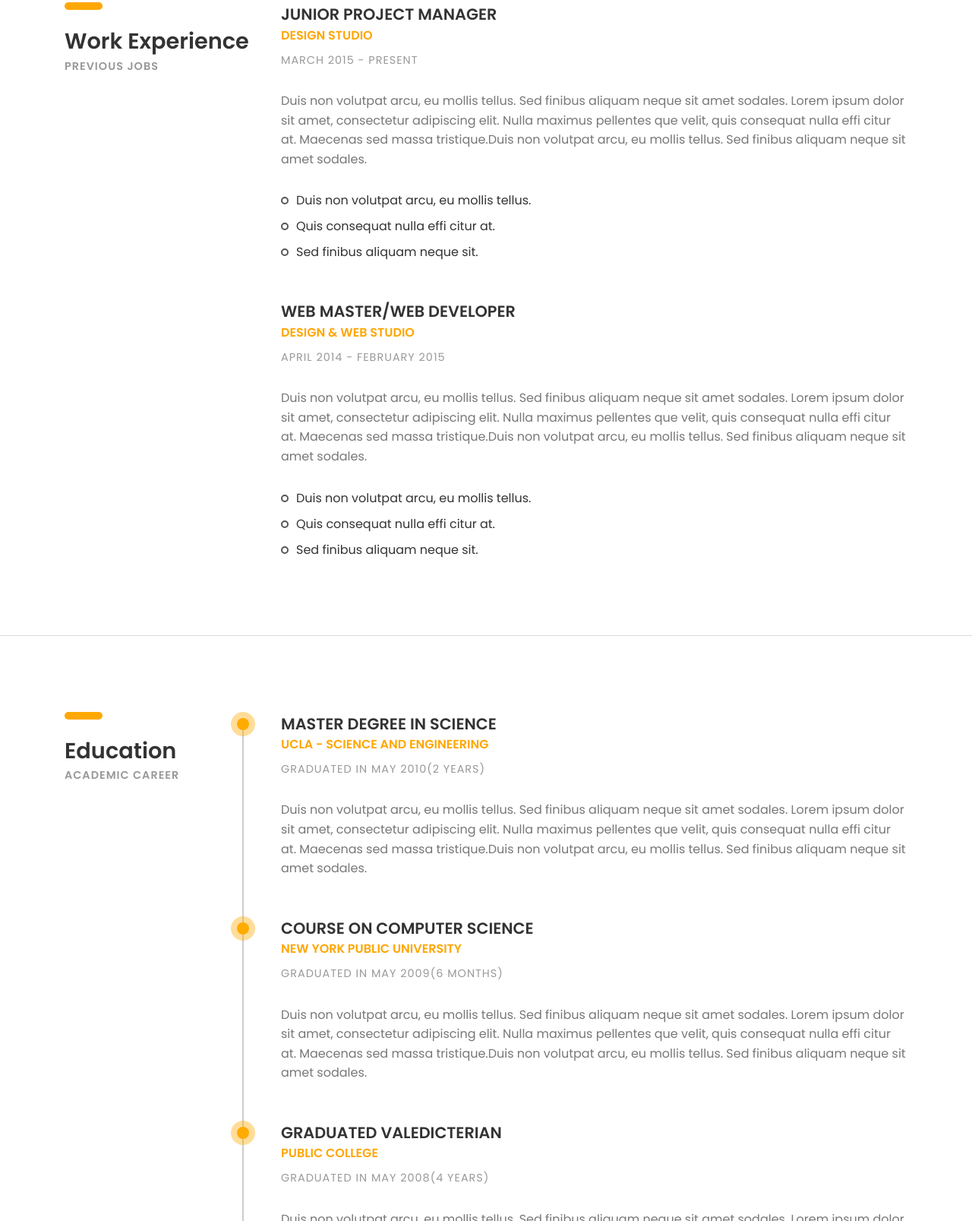
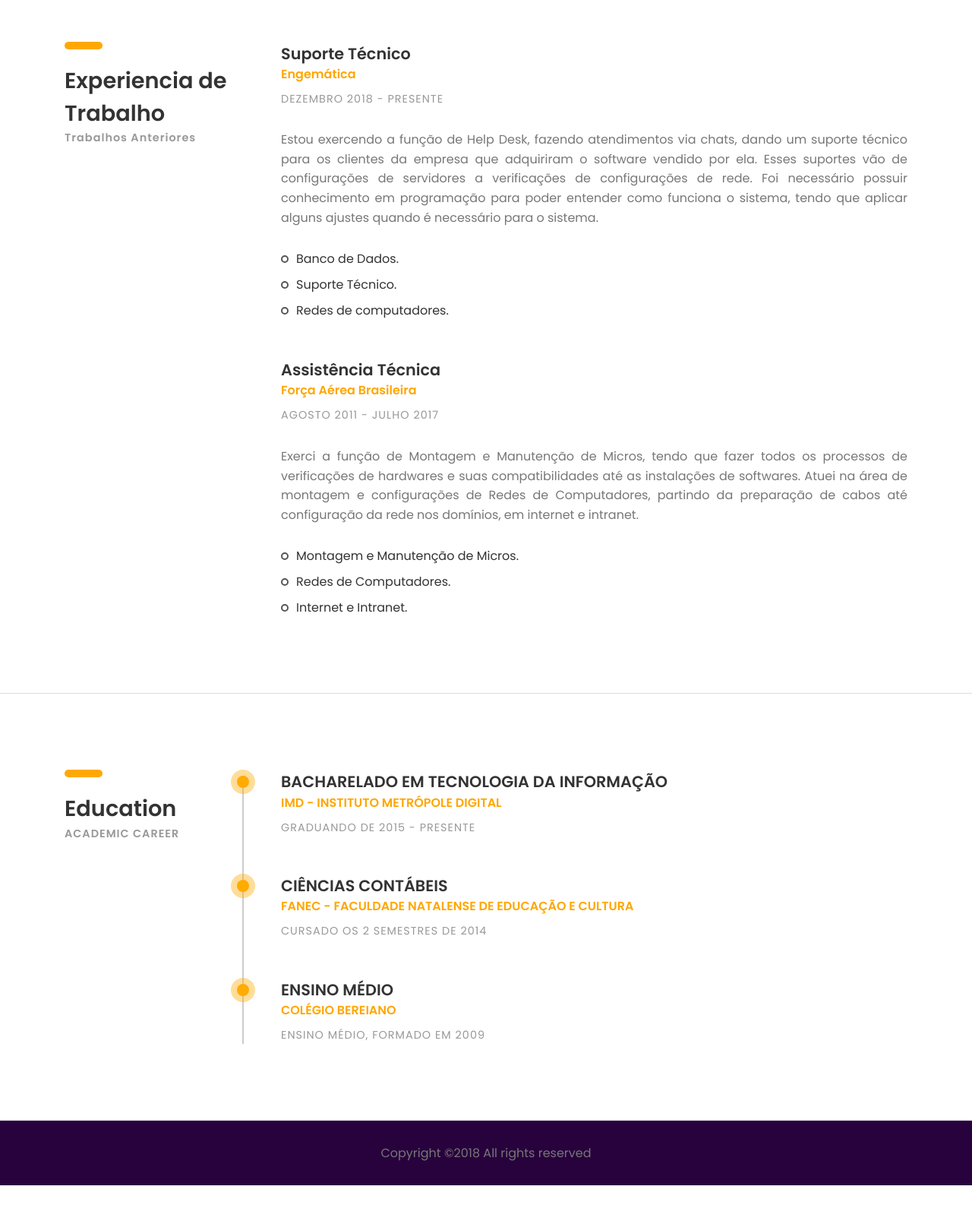
Before and after one commit to paulovictor-pv/PortifolioWEB1, a plain HTML site: page index.html in a window 1280 px wide. Shown: the part 1193-2800 px from the top of the page at 76% size. After the commit the page ends 2753 px from the top, so only its background shows below. Drawn offline with Linux system fonts and the light colour scheme; files whose address does not match are found by name.

Commit message:
Add files via upload

```diff
--- a/index.html
+++ b/index.html
@@ -81,10 +81,10 @@
 								<li><b class="font-yellow">Estado Civil</b> : Casado</li>
 							</ul>
 							<ul class="social-icons">
-								<li><a href="#"><i class="ion-social-linkedin"></i></a></li>
+								<li><a href="https://www.linkedin.com/in/paulo-victor-801a52173/" target="_blank"><i class="ion-social-linkedin"></i></a></li>
 								<li><a href="https://www.instagram.com/pvaraujo1/" target="_blank"><i class="ion-social-instagram"></i></a></li>
 								<li><a href="https://www.facebook.com/profile.php?id=100006418356424" target="_blank"><i class="ion-social-facebook"></i></a></li>
-								<li><a href="#"><i class="ion-social-twitter"></i></a></li>
+								<li><a href="https://twitter.com/@AzurasBr" target="_blank"><i class="ion-social-twitter"></i></a></li>
 							</ul>
 					</div>
 				</div>
@@ -102,39 +102,23 @@
 					</div>
 				</div>
 				<div class="col-sm-12 col-md-9">
-					<p class="margin-b-50">Duis non volutpat arcu, eu mollis tellus. Sed finibus aliquam neque
-					sit amet sodales. Lorem ipsum dolor sit amet, consectetur adipiscing elit.
-					Nulla maximus pellentes que velit, quis consequat nulla effi citur at.
-					Maecenas sed massa tristique.Duis non volutpat arcu, eu mollis tellus.
-					Sed finibus aliquam neque sit amet sodales. Lorem ipsum dolor sit amet,
-					consectetur adipiscing elit. Lorem ipsum dolor sit amet, consectetur
-					adipiscing elit. Nulla maximus pellentes que velit, quis consequat nulla
-					effi citur at.Maecenas sed massa tristique.</p>
+					<p class="margin-b-50" align="justify">Eu me chamo Paulo Victor, sou graduando em Bacharelado em Tecnologia da Informação no IMD- Instituto Metrópole Digital (UFRN). Trabalhei na área de assistência técnica por 6 anos na Força Aérea Brasileira, exercendo funções de montagem e manutenção de micros e na área de rede de computadores. EM 2015 ao entrar no curso de graduação, aumentou cada vez mais meu interesse na área de desenvolvimento de sistemas, onde tive meu primeiro contato com desenvolvimento para web, onde procurei me aprimorar por conta da minha identificação. Hoje desenvolvo em projetos pessoais e para amigos/familiares por hobby, mas sempre aberto as oportunidades, então já te faço o convite, veja meus projetos, me mande mensagens e vamos fechar essa parceria!</p>
 
 					<div class="row">
 						<div class="col-sm-6 col-md-6 col-lg-3">
 							<div class="radial-prog-area margin-b-30">
-								<div class="radial-progress" data-prog-percent=".67">
+								<div class="radial-progress" data-prog-percent=".82">
 									<div></div>
-									<h6 class="progress-title">HTML5 & CSS3</h6>
+									<h6 class="progress-title">JAVA</h6>
 								</div>
 							</div>
 						</div>
 
 						<div class="col-sm-6 col-md-6 col-lg-3">
 							<div class="radial-prog-area margin-b-30">
-								<div class="radial-progress" data-prog-percent=".38">
+								<div class="radial-progress" data-prog-percent=".67">
 									<div></div>
-									<h6 class="progress-title">WEB DESIGN</h6>
-								</div>
-							</div>
-						</div>
-
-						<div class="col-sm-6 col-md-6 col-lg-3">
-							<div class="radial-prog-area margin-b-30">
-								<div class="radial-progress" data-prog-percent=".82">
-									<div></div>
-									<h6 class="progress-title">JAVA</h6>
+									<h6 class="progress-title">HTML5 & CSS3</h6>
 								</div>
 							</div>
 						</div>
@@ -148,6 +132,14 @@
 							</div>
 						</div>
 
+						<div class="col-sm-6 col-md-6 col-lg-3">
+							<div class="radial-prog-area margin-b-30">
+								<div class="radial-progress" data-prog-percent=".38">
+									<div></div>
+									<h6 class="progress-title">BANCO DE DADOS</h6>
+								</div>
+							</div>
+						</div>
 					</div>
 				</div>
 			</div>
@@ -159,39 +151,33 @@
 			<div class="row">
 				<div class="col-sm-12 col-md-3">
 					<div class="heading">
-						<h3><b>Work Experience</b></h3>
-						<h6 class="font-lite-black"><b>PREVIOUS JOBS</b></h6>
+						<h3><b>Experiencia de Trabalho</b></h3>
+						<h6 class="font-lite-black"><b>Trabalhos Anteriores</b></h6>
 					</div>
 				</div>
 
 				<div class="col-sm-12 col-md-9">
 					<div class="experience margin-b-50">
-						<h4><b>JUNIOR PROJECT MANAGER</b></h4>
-						<h5 class="font-yellow"><b>DESIGN STUDIO</b></h5>
-						<h6 class="font-lite-black margin-t-10">MARCH 2015 - PRESENT</h6>
-						<p class="margin-tb-30">Duis non volutpat arcu, eu mollis tellus. Sed finibus aliquam neque sit amet sodales.
-							Lorem ipsum dolor sit amet, consectetur adipiscing elit. Nulla maximus pellentes que velit,
-							quis consequat nulla effi citur at. Maecenas sed massa tristique.Duis non volutpat arcu,
-							eu mollis tellus. Sed finibus aliquam neque sit amet sodales. </p>
+						<h4><b>Suporte Técnico</b></h4>
+						<h5 class="font-yellow"><b>Engemática</b></h5>
+						<h6 class="font-lite-black margin-t-10">DEZEMBRO 2018 - PRESENTE</h6>
+						<p class="margin-tb-30" align="justify">Estou exercendo a função de Help Desk, fazendo atendimentos via chats, dando um suporte técnico para os clientes da empresa que adquiriram o software vendido por ela. Esses suportes vão de configurações de servidores a verificações de configurações de rede. Foi necessário possuir conhecimento em programação para poder entender como funciona o sistema, tendo que aplicar alguns ajustes quando é necessário para o sistema. </p>
 						<ul class="list margin-b-30">
-							<li>Duis non volutpat arcu, eu mollis tellus.</li>
-							<li>Quis consequat nulla effi citur at.</li>
-							<li>Sed finibus aliquam neque sit.</li>
+							<li>Banco de Dados.</li>
+							<li>Suporte Técnico.</li>
+							<li>Redes de computadores.</li>
 						</ul>
 					</div>
 
 					<div class="experience margin-b-50">
-						<h4><b>WEB MASTER/WEB DEVELOPER</b></h4>
-						<h5 class="font-yellow"><b>DESIGN & WEB STUDIO</b></h5>
-						<h6 class="font-lite-black margin-t-10">APRIL 2014 - FEBRUARY 2015</h6>
-						<p class="margin-tb-30">Duis non volutpat arcu, eu mollis tellus. Sed finibus aliquam neque sit amet sodales.
-							Lorem ipsum dolor sit amet, consectetur adipiscing elit. Nulla maximus pellentes que velit,
-							quis consequat nulla effi citur at. Maecenas sed massa tristique.Duis non volutpat arcu,
-							eu mollis tellus. Sed finibus aliquam neque sit amet sodales. </p>
+						<h4><b>Assistência Técnica</b></h4>
+						<h5 class="font-yellow"><b>Força Aérea Brasileira</b></h5>
+						<h6 class="font-lite-black margin-t-10">AGOSTO 2011 - JULHO 2017</h6>
+						<p class="margin-tb-30" align="justify">Exerci a função de Montagem e Manutenção de Micros, tendo que fazer todos os processos de verificações de hardwares e suas compatibilidades até as instalações de softwares. Atuei na área de montagem e configurações de Redes de Computadores, partindo da preparação de cabos até configuração da rede nos domínios, em internet e intranet.</p>
 						<ul class="list">
-							<li>Duis non volutpat arcu, eu mollis tellus.</li>
-							<li>Quis consequat nulla effi citur at.</li>
-							<li>Sed finibus aliquam neque sit.</li>
+							<li>Montagem e Manutenção de Micros.</li>
+							<li>Redes de Computadores.</li>
+							<li>Internet e Intranet.</li>
 						</ul>
 					</div>
 
@@ -214,33 +200,21 @@
 
 					<div class="education-wrapper">
 						<div class="education margin-b-50">
-							<h4><b>MASTER DEGREE IN SCIENCE</b></h4>
-							<h5 class="font-yellow"><b>UCLA - SCIENCE AND ENGINEERING</b></h5>
-							<h6 class="font-lite-black margin-t-10">GRADUATED IN MAY 2010(2 YEARS)</h6>
-							<p class="margin-tb-30">Duis non volutpat arcu, eu mollis tellus. Sed finibus aliquam neque sit amet sodales.
-							Lorem ipsum dolor sit amet, consectetur adipiscing elit. Nulla maximus pellentes que velit,
-							quis consequat nulla effi citur at. Maecenas sed massa tristique.Duis non volutpat arcu,
-							eu mollis tellus. Sed finibus aliquam neque sit amet sodales. </p>
+							<h4><b>BACHARELADO EM TECNOLOGIA DA INFORMAÇÃO</b></h4>
+							<h5 class="font-yellow"><b>IMD - INSTITUTO METRÓPOLE DIGITAL</b></h5>
+							<h6 class="font-lite-black margin-t-10">GRADUANDO DE 2015 - PRESENTE</h6>
 						</div>
 
 						<div class="education margin-b-50">
-							<h4><b>COURSE ON COMPUTER SCIENCE</b></h4>
-							<h5 class="font-yellow"><b>NEW YORK PUBLIC UNIVERSITY</b></h5>
-							<h6 class="font-lite-black margin-t-10">GRADUATED IN MAY 2009(6 MONTHS)</h6>
-							<p class="margin-tb-30">Duis non volutpat arcu, eu mollis tellus. Sed finibus aliquam neque sit amet sodales.
-							Lorem ipsum dolor sit amet, consectetur adipiscing elit. Nulla maximus pellentes que velit,
-							quis consequat nulla effi citur at. Maecenas sed massa tristique.Duis non volutpat arcu,
-							eu mollis tellus. Sed finibus aliquam neque sit amet sodales. </p>
+							<h4><b>CIÊNCIAS CONTÁBEIS</b></h4>
+							<h5 class="font-yellow"><b>FANEC - FACULDADE NATALENSE DE EDUCAÇÃO E CULTURA</b></h5>
+							<h6 class="font-lite-black margin-t-10">CURSADO OS 2 SEMESTRES DE 2014</h6>
 						</div>
 
 						<div class="education margin-b-50">
-							<h4><b>GRADUATED VALEDICTERIAN</b></h4>
-							<h5 class="font-yellow"><b>PUBLIC COLLEGE</b></h5>
-							<h6 class="font-lite-black margin-t-10">GRADUATED IN MAY 2008(4 YEARS)</h6>
-							<p class="margin-tb-30">Duis non volutpat arcu, eu mollis tellus. Sed finibus aliquam neque sit amet sodales.
-							Lorem ipsum dolor sit amet, consectetur adipiscing elit. Nulla maximus pellentes que velit,
-							quis consequat nulla effi citur at. Maecenas sed massa tristique.Duis non volutpat arcu,
-							eu mollis tellus. Sed finibus aliquam neque sit amet sodales. </p>
+							<h4><b>ENSINO MÉDIO</b></h4>
+							<h5 class="font-yellow"><b>COLÉGIO BEREIANO</b></h5>
+							<h6 class="font-lite-black margin-t-10">ENSINO MÉDIO, FORMADO EM 2009</h6>
 						</div>
 					</div>
 				</div>
@@ -251,9 +225,7 @@
 
 	<footer>
 		<p class="copyright">
-			<!-- Link back to Colorlib can't be removed. Template is licensed under CC BY 3.0. -->
-Copyright &copy;<script>document.write(new Date().getFullYear());</script> All rights reserved | This template is made with <i class="ion-heart" aria-hidden="true"></i> by <a href="https://colorlib.com" target="_blank">Colorlib</a>
-<!-- Link back to Colorlib can't be removed. Template is licensed under CC BY 3.0. -->
+			Copyright &copy;<script>document.write(new Date().getFullYear());</script> All rights reserved</a>
 		</p>
 	</footer>
 
```
